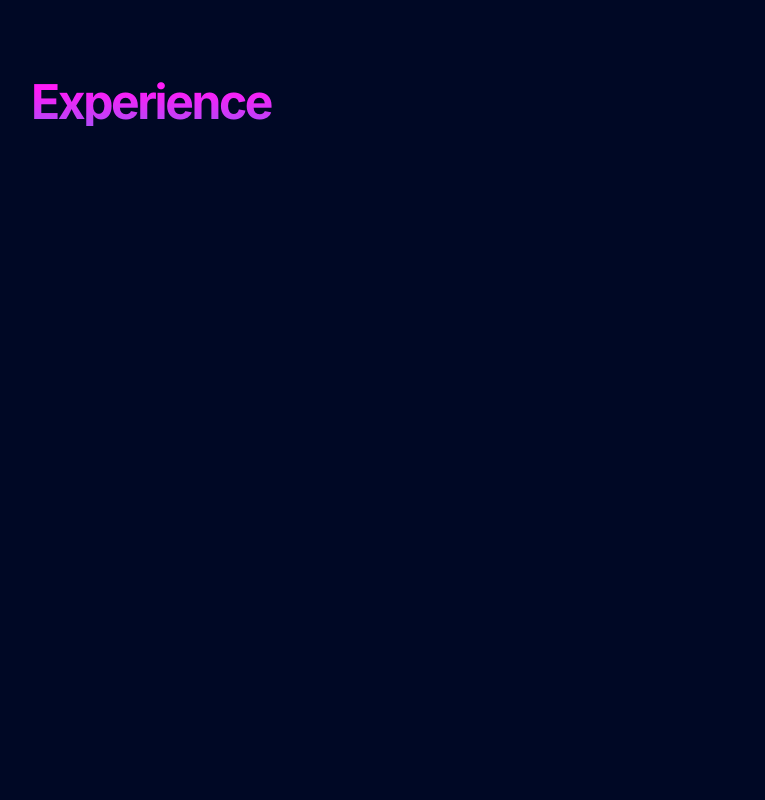
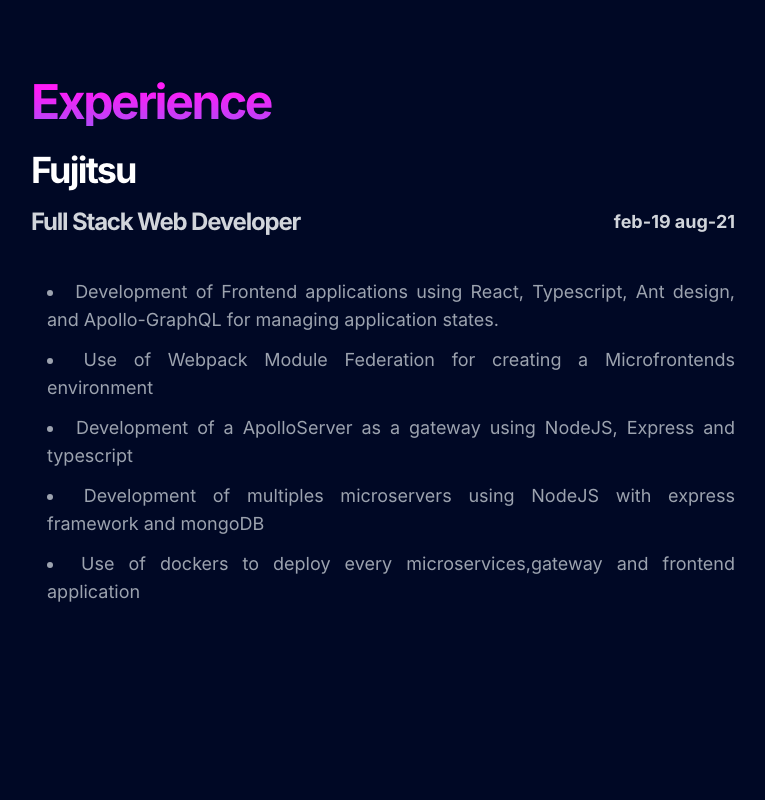
Before and after one commit to adj87/alberto-jauregui-dominguez-cv, a React (Create React App) app: page / in a window 1280 px wide. Shown: the part 1740-2540 px from the top of the page, without its empty margins (257-1022 px from the left). Built offline with nearby package versions, Linux system fonts and the light colour scheme.

Commit message:
more progress

```diff
--- a/src/App.js
+++ b/src/App.js
@@ -4,13 +4,13 @@
 
 function App() {
   return (
-    <div>
+    <>
       <Initial />
       <TopBar />
       <Education />
       <Experience />
       <Experience />
-    </div>
+    </>
   );
 }
 
--- a/src/index.css
+++ b/src/index.css
@@ -22,11 +22,11 @@
 body {
   font-family: "Inter Regular";
   color: white;
-  background-color: #000825;
+  @apply bg-main-bg;
 }
 
 .main-bg {
-  background-color: #000825;
+  @apply bg-main-bg;
 }
 
 .extra-bold {
@@ -67,3 +67,20 @@
 .one-word {
   word-spacing: 9999999px;
 }
+
+.header-education,
+.header-experience {
+  @apply mt-6;
+  @apply text-2xl;
+  @apply md:text-4xl;
+  @apply bold;
+  @apply tracking-tighter;
+}
+
+.sub-header-education,
+.sub-header-experience {
+  @apply text-xl;
+  @apply md:text-2xl;
+  @apply bold;
+  @apply tracking-tighter;
+}
--- /dev/null
+++ b/src/pages/Experience/Fujitsu.js
@@ -0,0 +1,29 @@
+import React from "react";
+
+const paragraphs = [
+  "Development of Frontend applications using React, Typescript, Ant design, and Apollo-GraphQL for managing application states.",
+  "Use of Webpack Module Federation for creating a Microfrontends environment",
+  "Development of a ApolloServer as a gateway using NodeJS, Express and typescript",
+  "Development of multiples microservers using NodeJS with express framework and mongoDB",
+  "Use of dockers to deploy every microservices,gateway and frontend application"
+];
+
+const Fujitsu = () => {
+  return (
+    <section className="w-full shrink-0 snap-center">
+      <h1 className="header-education">Fujitsu</h1>
+      <div className="flex items-center justify-between mt-4 text-gray-300">
+        <h2 className="sub-header-education">Full Stack Web Developer</h2>
+        <span className="bold md:text-lg text-sm">feb-19 aug-21</span>
+      </div>
+      <ul className="list-disc list-inside mt-10 md:ml-4">
+        {paragraphs.map((par) => {
+          return (
+            <li className="my-3 text-lg text-justify text-gray-400">{par}</li>
+          );
+        })}
+      </ul>
+    </section>
+  );
+};
+export default Fujitsu;
--- a/src/pages/Experience/index.js
+++ b/src/pages/Experience/index.js
@@ -1,12 +1,16 @@
 import React from "react";
 import Title from "../../components/Title";
 import Layout from "../Layout";
+import Fujitsu from "./Fujitsu";
 
 export const Experience = () => {
   return (
     <div className="h-screen">
       <Layout>
         <Title text={"Experience"} className="pink-gradient" />
+        <section className="flex w-full overflow-auto snap-x snap-mandatory">
+          <Fujitsu />
+        </section>
       </Layout>
     </div>
   );
--- a/src/pages/Initial.js
+++ b/src/pages/Initial.js
@@ -6,7 +6,7 @@
 
 export const Initial = () => (
   <Layout>
-    <div className="flex flex-col items-center justify-between w-96 m-auto pt-14 h-screen">
+    <div className="flex flex-col items-center justify-between md:w-96 m-auto pt-14 h-screen">
       <div className="w-48 shadow-white-500/50">
         <ProfilePicture />
       </div>
--- a/tailwind.config.js
+++ b/tailwind.config.js
@@ -13,7 +13,8 @@
       colors: {
         black: "#000",
         white: colors.white,
-        gray: colors.gray
+        gray: colors.gray,
+        "main-bg": "#000825"
       },
       spacing: {
         22: "3rem",
```
